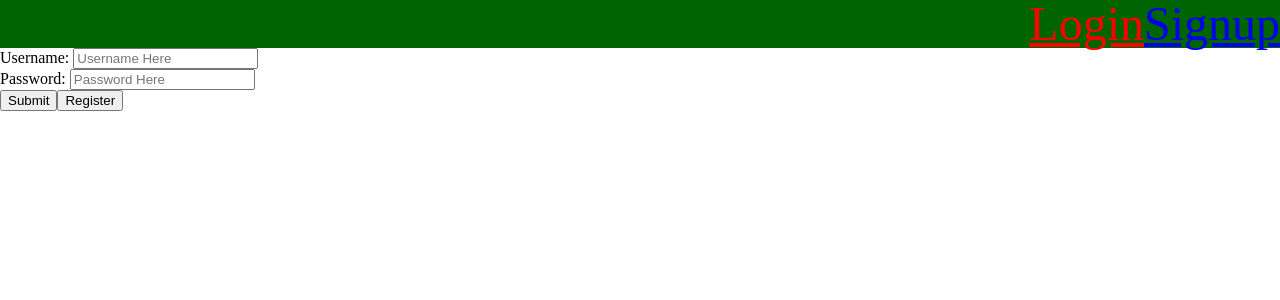
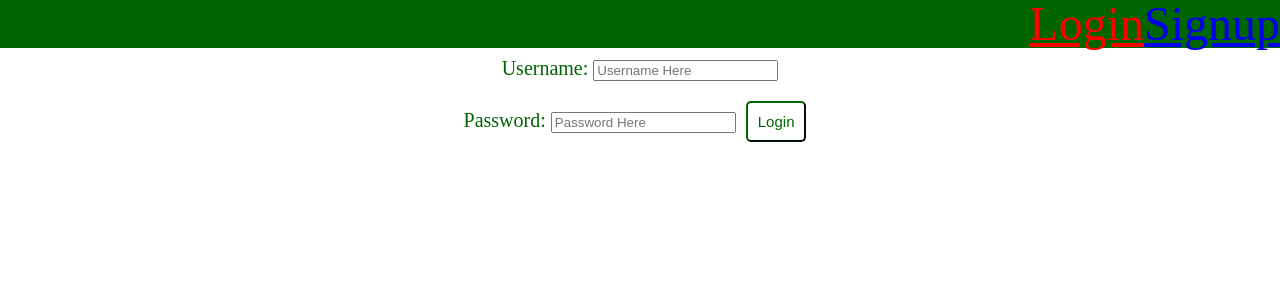
Before and after one commit to BW-Refugee-Stories-3/React, a React (Create React App) app in the folder refugee/: page /login in a window 1280 px wide. Shown: the top 300 px of the page. Built offline with nearby package versions, Linux system fonts and the light colour scheme.

Commit message:
created form and started styling it

```diff
--- a/refugee/src/components/Navigation/Login/Login.js
+++ b/refugee/src/components/Navigation/Login/Login.js
@@ -1,11 +1,40 @@
 import React from 'react'
 import styled from 'styled-components'
+
+const Button = styled.button`
+
+text-align:center;
+justify-content:center;
+align-items:center;
+background: transparent;
+border-radius: 5px;
+border-color: darkgreen;
+color:darkgreen;
+margin: 10px;
+padding:10px;
+font-size: 15px;
+`
+
+const Form =styled.div`
+
+text-align:center;
+justify-content:center;
+margin:10px;
+
+
+`
+
+const Label = styled.label`
+color:darkgreen;
+font-size:20px;
+
+`
 
 export default function Login() {
     return (
         <div>
-           <form>
-               <label htmlFor="userNameInput">Username: </label>
+           <Form>
+               <Label htmlFor="userNameInput">Username: </Label>
                <input
                maxLength="20"
                placeholder="Username Here"
@@ -14,8 +43,8 @@ export default function Login() {
                type="text"
                />
 
-            <form>
-                <label htmlFor="userNamePassword">Password: </label>
+           <Form>
+                <Label htmlFor="userNamePassword">Password: </Label>
                 <input
                maxLength="20"
                placeholder="Password Here"
@@ -23,11 +52,14 @@ export default function Login() {
                name="password"
                type="password"
                />
+               <Button type="submit">Login</Button>
 
-               </form>
-           </form>
-           <button>Submit</button>
-           <button>Register</button>
+               </Form>
+
+
+           </Form>
+
+
         </div>
     )
 }
```
